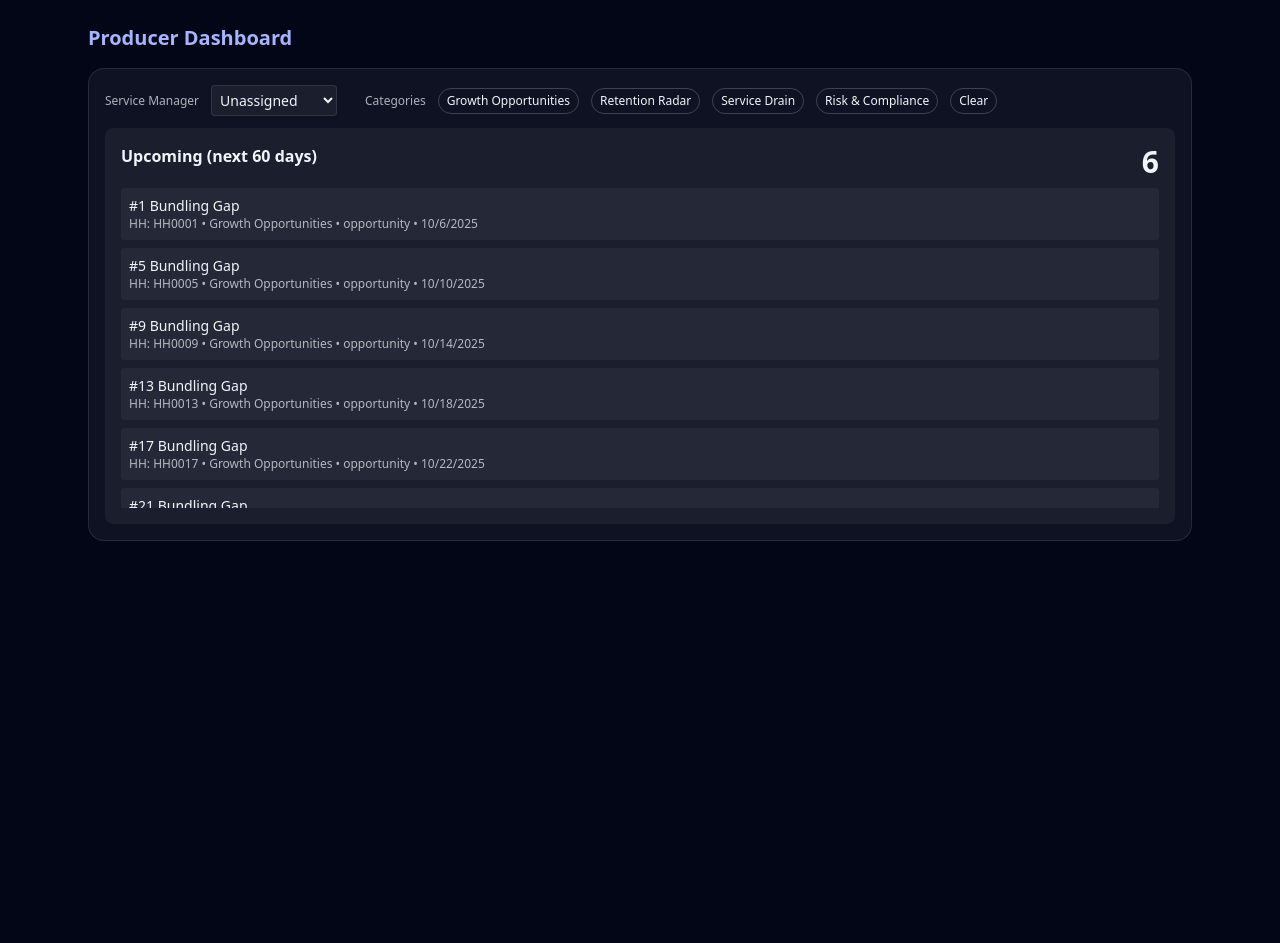
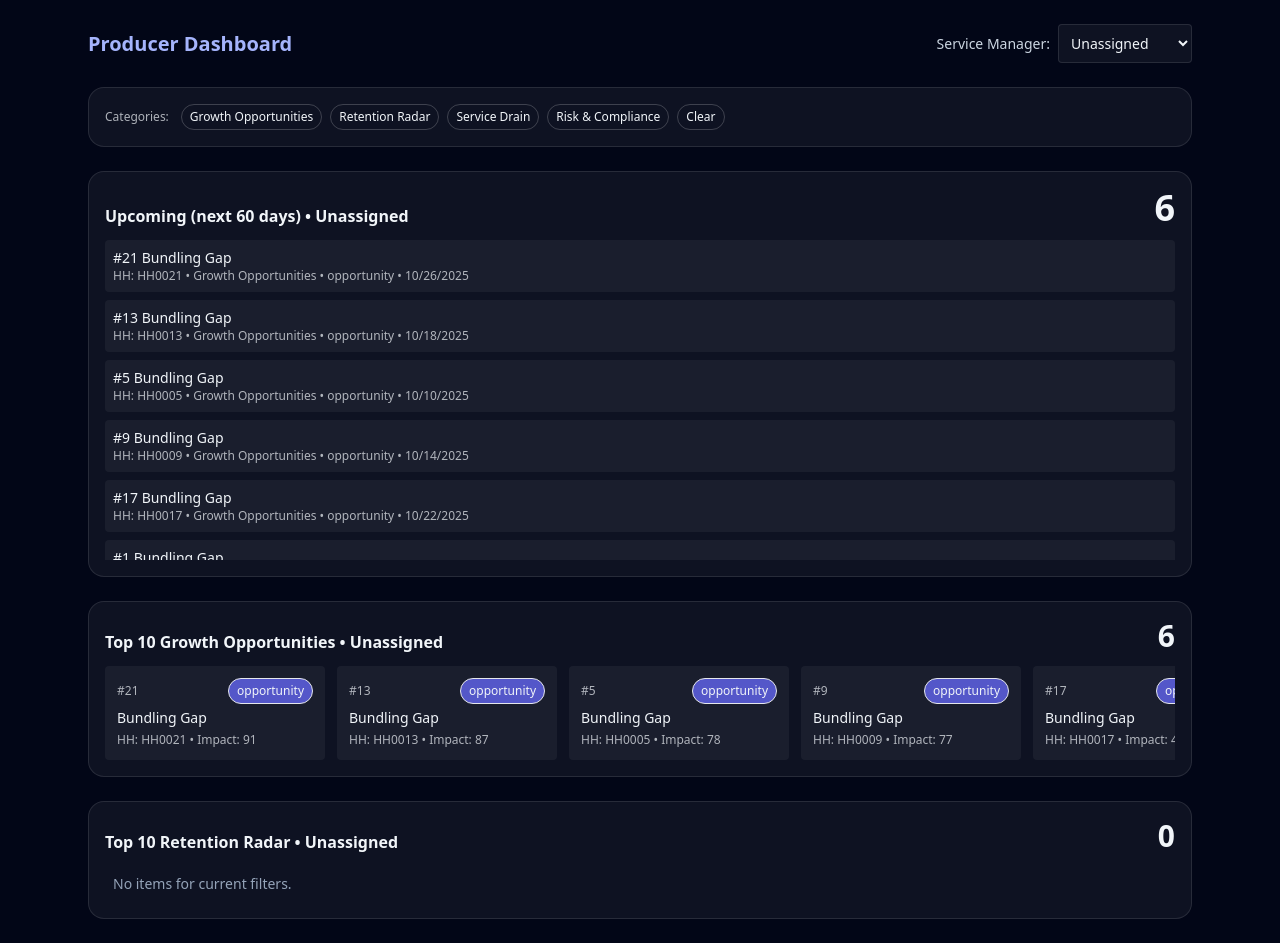
Before and after one commit to otter-spirit22/bundle_dashboards, a React (Vite) app: page /producer in a window 1280 px wide. Before the commit the page ends 800 px from the top, so only its background shows below. Built offline with nearby package versions, Linux system fonts and the light colour scheme.

Commit message:
Update Producer.tsx

```diff
--- a/src/pages/Producer.tsx
+++ b/src/pages/Producer.tsx
@@ -2,6 +2,7 @@
 import React from "react";
 
 type UploadedRow = Record<string, any>;
+
 export type InsightCategory =
   | "Growth Opportunities"
   | "Retention Radar"
@@ -15,6 +16,9 @@ export type HeatmapInsight = {
   detection_date?: string; // ISO
   category: InsightCategory;
   severity: "good" | "opportunity" | "warn" | "urgent";
+  // optional extras if your aggregator provides them:
+  impact?: number; // 0..100 (higher = bigger upside/risk)
+  confidence?: number; // 0..1
 };
 
 declare global {
@@ -42,7 +46,12 @@ function useInsights(): HeatmapInsight[] {
       "Service Drain",
       "Risk & Compliance",
     ];
-    const titles = ["Bundling Gap", "Umbrella Opportunity", "Rate Shock Sensitivity", "Review Freshness Gap"];
+    const titles = [
+      "Bundling Gap",
+      "Umbrella Opportunity",
+      "Rate Shock Sensitivity",
+      "Review Freshness Gap",
+    ];
     const sev: HeatmapInsight["severity"][] = ["opportunity", "urgent", "warn", "good"];
     return {
       id: ((i % 50) + 1) as number,
@@ -51,26 +60,29 @@ function useInsights(): HeatmapInsight[] {
       detection_date: d.toISOString(),
       category: cats[i % cats.length],
       severity: sev[i % sev.length],
+      impact: Math.round(40 + Math.random() * 60), // random 40–100
+      confidence: 0.6 + Math.random() * 0.35,
     };
   });
   return demo;
 }
 
-/** sort: more urgent first, then nearest date */
+/** sort helpers: more urgent first, then higher impact, then nearest date */
 const SEV_ORDER: HeatmapInsight["severity"][] = ["good", "opportunity", "warn", "urgent"];
 const sevRank = (s: HeatmapInsight["severity"]) => SEV_ORDER.indexOf(s);
+const toTime = (iso?: string) => (iso ? new Date(iso).getTime() : Number.MAX_SAFE_INTEGER);
 
 export default function Producer() {
   const rows = useRows();
   const insights = useInsights();
 
   // ---- Service Manager list (placeholder) ----
-  // We’ll look for a column called "service_manager" (or "Service Manager") if you later add it.
-  // Until then, we produce a tiny fallback list so the UI works.
   const derivedManagers = React.useMemo(() => {
     const keys = ["service_manager", "Service Manager", "manager", "csr", "CSR"];
     const foundKey = rows.length
-      ? (keys.find((k) => Object.prototype.hasOwnProperty.call(rows[0], k)) as string | undefined)
+      ? (keys.find((k) => Object.prototype.hasOwnProperty.call(rows[0], k)) as
+          | string
+          | undefined)
       : undefined;
 
     if (foundKey) {
@@ -83,7 +95,7 @@ export default function Producer() {
       );
       return uniq.length ? uniq : ["Unassigned"];
     }
-    // Fallback
+    // Fallback demo names
     return ["Unassigned", "Alex Carter", "Jamie Lee", "Taylor Morgan"];
   }, [rows]);
 
@@ -94,13 +106,13 @@ export default function Producer() {
   const catsActive = cats.length > 0;
   const passesCat = (i: HeatmapInsight) => (catsActive ? cats.includes(i.category) : true);
 
-  // ---- Filter insights to those owned by selected manager (placeholder logic) ----
-  // When you add the real column, this will map household -> manager and filter accurately.
+  // ---- Household -> Manager index ----
   const hhToManager = React.useMemo(() => {
-    // If a real key exists, build an index from rows
     const keys = ["service_manager", "Service Manager", "manager", "csr", "CSR"];
     const foundKey = rows.length
-      ? (keys.find((k) => Object.prototype.hasOwnProperty.call(rows[0], k)) as string | undefined)
+      ? (keys.find((k) => Object.prototype.hasOwnProperty.call(rows[0], k)) as
+          | string
+          | undefined)
       : undefined;
 
     const map = new Map<string, string>();
@@ -111,21 +123,20 @@ export default function Producer() {
         if (hh) map.set(hh, mgr);
       });
     } else {
-      // Fallback: assign by simple hash so we get a spread for the demo
-      const demoManagers = derivedManagers;
+      // Fallback spread so the filter works in demo mode
       insights.forEach((i, idx) => {
         const hh = String(i.household_id ?? "");
         if (!hh) return;
-        const mgr = demoManagers[idx % demoManagers.length];
+        const mgr = derivedManagers[idx % derivedManagers.length];
         map.set(hh, mgr);
       });
     }
     return map;
   }, [rows, insights, derivedManagers]);
 
+  // ---- Upcoming (next 60 days) ----
   const upcoming = React.useMemo(() => {
     const today = new Date();
-    // next 60 days for producer view (tweak if you prefer)
     const end = new Date(today.getTime() + 60 * 24 * 60 * 60 * 1000);
     return insights
       .filter(
@@ -139,35 +150,128 @@ export default function Producer() {
       .sort((a, b) => {
         const sv = sevRank(b.severity) - sevRank(a.severity);
         if (sv !== 0) return sv;
-        const ad = a.detection_date ? new Date(a.detection_date).getTime() : Number.MAX_SAFE_INTEGER;
-        const bd = b.detection_date ? new Date(b.detection_date).getTime() : Number.MAX_SAFE_INTEGER;
-        return ad - bd;
+        const imp = (b.impact ?? -Infinity) - (a.impact ?? -Infinity);
+        if (imp !== 0) return imp;
+        return toTime(a.detection_date) - toTime(b.detection_date);
       });
   }, [insights, hhToManager, manager, cats]);
 
+  // ---- Top 10 lists (most urgent, then highest impact) ----
+  function topByCategory(cat: InsightCategory): HeatmapInsight[] {
+    const list = insights.filter(
+      (i) =>
+        i.category === cat &&
+        passesCat(i) &&
+        (hhToManager.get(String(i.household_id ?? "")) ?? "Unassigned") === manager
+    );
+    list.sort((a, b) => {
+      const sv = sevRank(b.severity) - sevRank(a.severity);
+      if (sv !== 0) return sv;
+      return (b.impact ?? -Infinity) - (a.impact ?? -Infinity);
+    });
+    return list.slice(0, 10);
+  }
+
+  const topGrowth = React.useMemo(
+    () => topByCategory("Growth Opportunities"),
+    // eslint-disable-next-line react-hooks/exhaustive-deps
+    [insights, hhToManager, manager, cats]
+  );
+
+  const topRetention = React.useMemo(
+    () => topByCategory("Retention Radar"),
+    // eslint-disable-next-line react-hooks/exhaustive-deps
+    [insights, hhToManager, manager, cats]
+  );
+
+  // ---- small render helpers ----
+  const sevPill = (s: HeatmapInsight["severity"]) => {
+    const tone =
+      s === "urgent" ? "bg-red-500/80" : s === "warn" ? "bg-yellow-500/80" : s === "opportunity" ? "bg-indigo-500/80" : "bg-emerald-600/80";
+    return <span className={`badge ${tone}`}>{s}</span>;
+  };
+
+  const CardRow: React.FC<{ it: HeatmapInsight }> = ({ it }) => (
+    <a
+      href={`/household?hh=${encodeURIComponent(it.household_id || "")}&id=${it.id}`}
+      className="block rounded bg-white/5 p-2 hover:bg-white/10"
+    >
+      <div className="text-sm font-medium">#{it.id} {it.title}</div>
+      <div className="text-xs opacity-70">
+        HH: {it.household_id || "—"} • {it.category} • {it.severity} •{" "}
+        {it.detection_date ? new Date(it.detection_date).toLocaleDateString() : "—"}
+      </div>
+    </a>
+  );
+
+  const HorizontalCards: React.FC<{ title: string; items: HeatmapInsight[]; total?: number }> = ({
+    title,
+    items,
+    total,
+  }) => (
+    <section className="card p-4 space-y-3">
+      <div className="flex items-end justify-between">
+        <h2 className="font-semibold">{title}</h2>
+        <div className="text-3xl font-extrabold tabular-nums">{total ?? items.length}</div>
+      </div>
+      <div className="overflow-x-auto [-webkit-overflow-scrolling:touch]">
+        <div className="inline-flex gap-3 pr-2">
+          {items.map((i) => (
+            <a
+              key={`${i.id}-${i.household_id}`}
+              href={`/household?hh=${encodeURIComponent(i.household_id || "")}&id=${i.id}`}
+              className="min-w-[220px] rounded bg-white/5 p-3 hover:bg-white/10"
+            >
+              <div className="mb-1 flex items-center justify-between">
+                <div className="text-xs opacity-70">#{i.id}</div>
+                {sevPill(i.severity)}
+              </div>
+              <div className="text-sm font-medium line-clamp-2">{i.title}</div>
+              <div className="mt-1 text-xs opacity-70">
+                HH: {i.household_id || "—"}
+                {typeof i.impact === "number" && (
+                  <> • Impact: <span className="tabular-nums">{i.impact}</span></>
+                )}
+              </div>
+            </a>
+          ))}
+          {items.length === 0 && (
+            <div className="text-sm text-slate-400 p-2">No items for current filters.</div>
+          )}
+        </div>
+      </div>
+    </section>
+  );
+
   return (
-    <div className="mx-auto max-w-6xl p-6 space-y-4">
+    <div className="mx-auto max-w-6xl p-6 space-y-6">
+      <div className="flex items-center justify-between">
         <h1 className="text-xl font-extrabold text-indigo-300">Producer Dashboard</h1>
 
-      {/* Controls */}
-      <div className="card p-4 space-y-3">
-        <div className="flex flex-wrap items-center gap-3">
-          {/* Service Manager filter (placeholder) */}
-          <label className="text-xs opacity-70">Service Manager</label>
+        {/* Placeholder Service Manager filter */}
+        <div className="flex items-center gap-2">
+          <label htmlFor="svcMgr" className="text-sm text-slate-300">
+            Service Manager:
+          </label>
           <select
+            id="svcMgr"
+            className="rounded border border-white/10 bg-white/5 p-2 text-sm"
             value={manager}
             onChange={(e) => setManager(e.target.value)}
-            className="rounded bg-white/5 border border-white/10 p-1 text-sm"
           >
-            {derivedManagers.map((m) => (
-              <option key={m} value={m}>
-                {m}
+            {derivedManagers.map((sm) => (
+              <option key={sm} value={sm}>
+                {sm}
               </option>
             ))}
           </select>
+        </div>
+      </div>
 
-          {/* Category chips */}
-          <span className="ml-4 text-xs opacity-70">Categories</span>
+      {/* Category filter chips */}
+      <div className="card p-4">
+        <div className="flex flex-wrap items-center gap-2">
+          <span className="text-xs opacity-70 mr-1">Categories:</span>
           {(
             ["Growth Opportunities", "Retention Radar", "Service Drain", "Risk & Compliance"] as InsightCategory[]
           ).map((c) => {
@@ -188,36 +292,38 @@ export default function Producer() {
             Clear
           </button>
         </div>
+      </div>
 
-        {/* Count + list */}
-        <div className="rounded-lg bg-white/5 p-4">
-          <div className="mb-2 flex items-start justify-between">
-            <div className="font-semibold">Upcoming (next 60 days)</div>
-            <div className="text-3xl font-extrabold tabular-nums">{upcoming.length}</div>
+      {/* Upcoming block (wrapped, big count, scrollable list) */}
+      <section className="card p-4 space-y-3">
+        <div className="mb-2 flex items-end justify-between">
+          <h2 className="font-semibold">Upcoming (next 60 days){manager ? ` • ${manager}` : ""}</h2>
+          <div className="text-4xl font-extrabold tabular-nums">{upcoming.length}</div>
         </div>
 
         <div className="max-h-80 overflow-auto space-y-2">
-            {upcoming.map((it, idx) => (
-              <a
-                key={idx}
-                href={`/household?hh=${encodeURIComponent(it.household_id || "")}&id=${it.id}`}
-                className="block rounded bg-white/5 p-2 hover:bg-white/10"
-              >
-                <div className="text-sm font-medium">
-                  #{it.id} {it.title}
-                </div>
-                <div className="text-xs opacity-70">
-                  HH: {it.household_id || "—"} • {it.category} • {it.severity} •{" "}
-                  {it.detection_date ? new Date(it.detection_date).toLocaleDateString() : "—"}
-                </div>
-              </a>
+          {upcoming.map((it) => (
+            <CardRow key={`${it.id}-${it.household_id}`} it={it} />
           ))}
           {upcoming.length === 0 && (
-              <div className="text-sm text-slate-400">No upcoming items for {manager}.</div>
+            <div className="text-sm text-slate-400">No upcoming items for current filters.</div>
           )}
         </div>
-        </div>
-      </div>
+      </section>
+
+      {/* Top 10 Growth – horizontal scroll */}
+      <HorizontalCards
+        title={`Top 10 Growth Opportunities${manager ? ` • ${manager}` : ""}`}
+        items={topGrowth}
+        total={topGrowth.length}
+      />
+
+      {/* Top 10 Retention – horizontal scroll */}
+      <HorizontalCards
+        title={`Top 10 Retention Radar${manager ? ` • ${manager}` : ""}`}
+        items={topRetention}
+        total={topRetention.length}
+      />
     </div>
   );
 }
```
Lines whose indentation alone changed are shown as unchanged.
